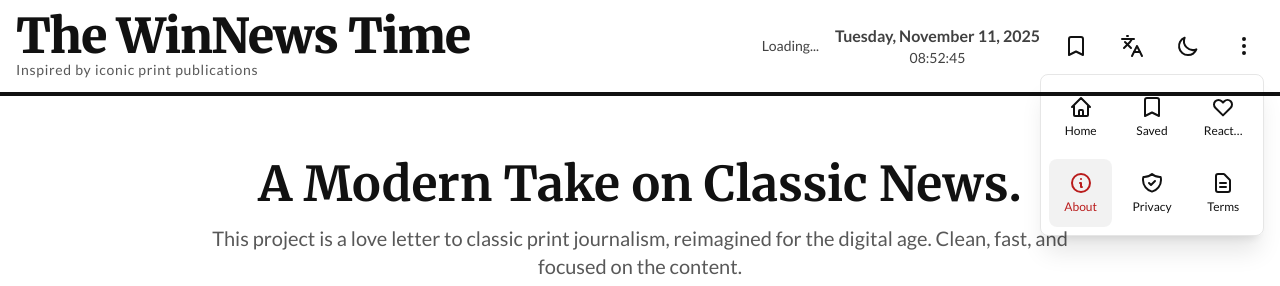
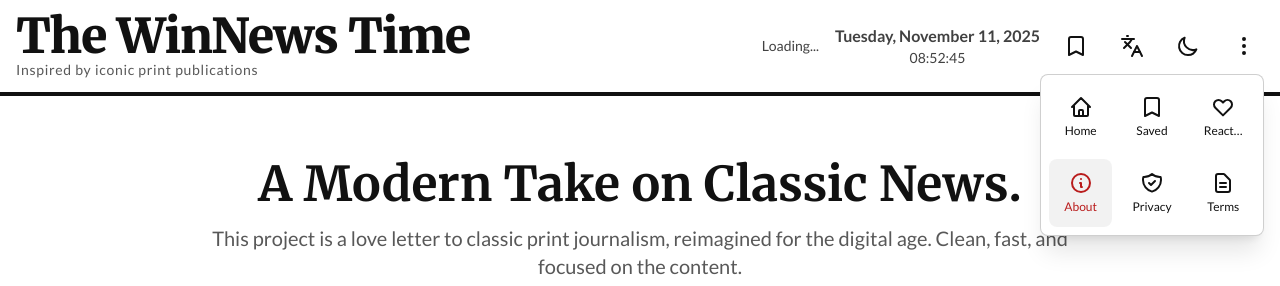
Before and after one commit to ThangHoang54/winnews-time, a React (Vite) app: page /about in a window 1280 px wide. Both pictures are taken after a click on the button 1244 px from the left and 46 px from the top of the page. Shown: the top 286 px of the page. Built offline with nearby package versions, Linux system fonts and the light colour scheme; no server answers.

Commit message:
fix: correct background class name in dropdown menu

```diff
--- a/src/components/Header.tsx
+++ b/src/components/Header.tsx
@@ -151,7 +151,7 @@ const Header: React.FC<HeaderProps> = ({ theme, toggleTheme, language, setLangua
 
               {isMenuOpen && (
                 <div
-                  className="absolute top-full right-0 mt-2 w-56 p-2 bg--paper dark:bg-dark-paper shadow-xl rounded-lg border border-ink/10 dark:border-dark-ink/20 z-30"
+                  className="absolute top-full right-0 mt-2 w-56 p-2 bg-paper dark:bg-dark-paper shadow-xl rounded-lg border border-ink/20 dark:border-dark-ink/20 z-30"
                 >
                   <div className="grid grid-cols-3 gap-2">
                     {menuItems.map((item) => {
```
